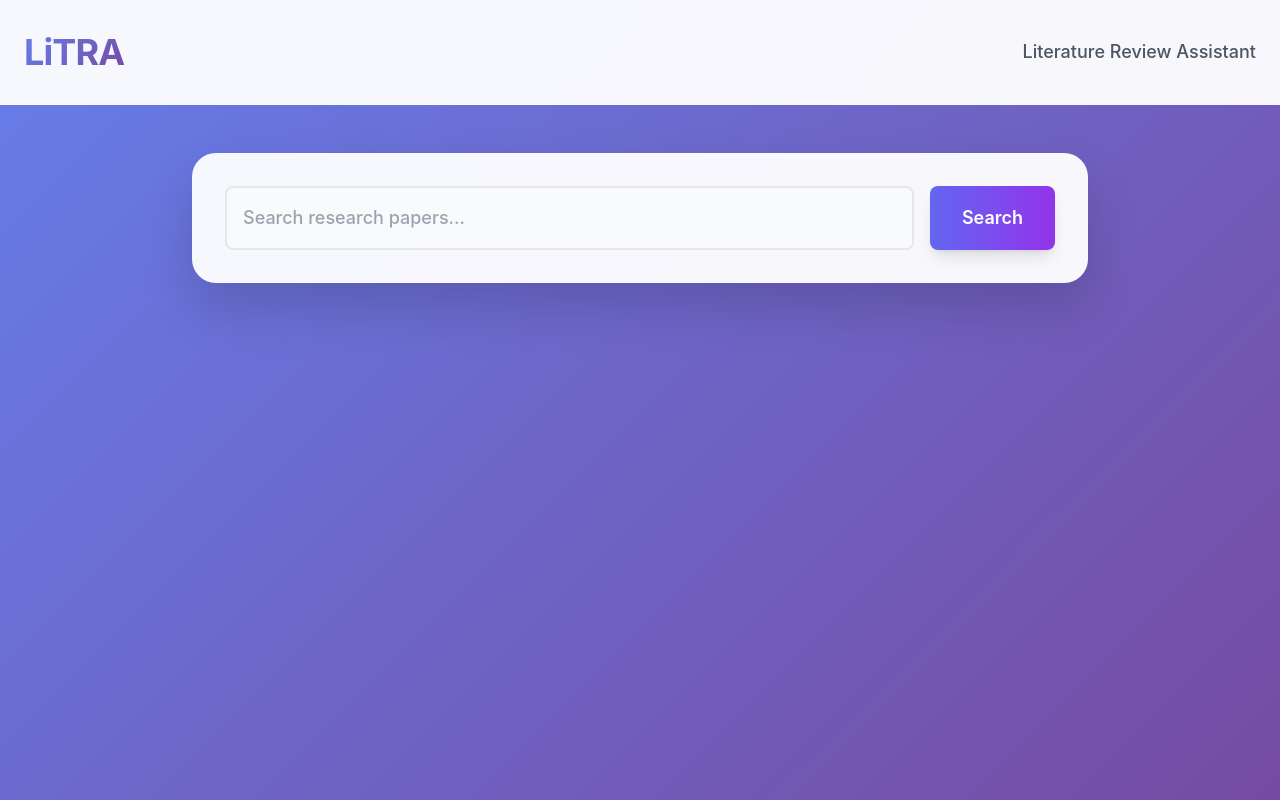
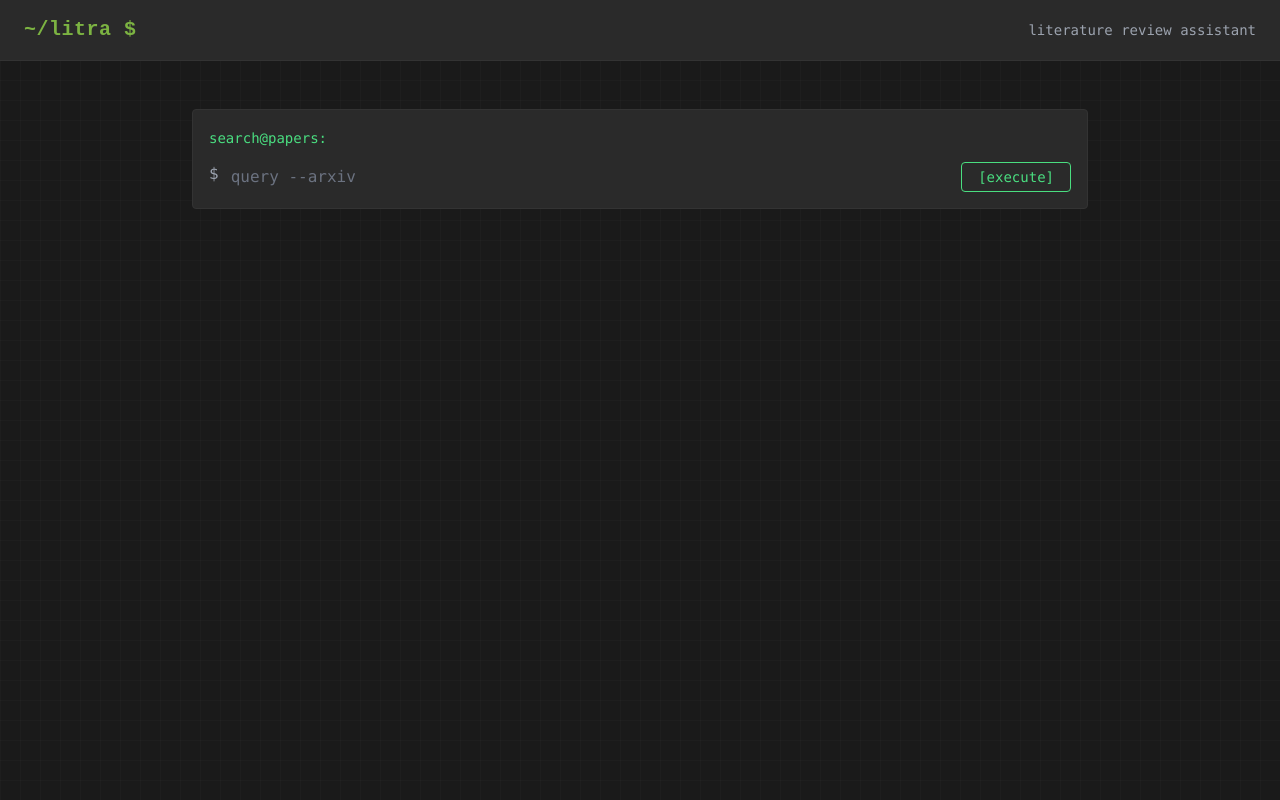
Before and after one commit to troycallen/litra, a Next.js app: page / in a window 1280 px wide. Built offline with nearby package versions, Linux system fonts and the light colour scheme.

Commit message:
switch to terminal/grid style aesthetic

```diff
--- a/pages/index.js
+++ b/pages/index.js
@@ -26,41 +26,45 @@ export default function Home() {
   return (
     <div className="min-h-screen">
       {/* Header */}
-      <header className="modern-header">
-        <div className="max-w-7xl mx-auto px-6 py-8">
+      <header className="terminal-header">
+        <div className="max-w-7xl mx-auto px-6 py-4">
           <div className="flex items-center justify-between">
-            <h1 className="text-4xl font-bold tracking-tight gradient-text">
-              LiTRA
+            <h1 className="text-xl terminal-title tracking-wide">
+              ~/litra $
             </h1>
-            <p className="text-gray-600 text-lg font-medium">Literature Review Assistant</p>
+            <p className="text-gray-400 text-sm font-mono">literature review assistant</p>
           </div>
         </div>
       </header>
 
       <div className="max-w-6xl mx-auto px-6 py-12">
         {/* Search Section */}
-        <div className="mb-12">
+        <div className="mb-8">
           <div className="max-w-4xl mx-auto">
-            <div className="modern-card p-8">
-              <div className="flex gap-4">
+            <div className="terminal-card p-4">
+              <div className="mb-3">
+                <span className="text-green-400 font-mono text-sm">search@papers:</span>
+              </div>
+              <div className="flex gap-3">
+                <span className="text-gray-400 font-mono">$</span>
                 <input
                   type="text"
                   value={query}
                   onChange={(e) => setQuery(e.target.value)}
                   onKeyPress={(e) => e.key === 'Enter' && searchPapers()}
-                  placeholder="Search research papers..."
-                  className="flex-1 p-4 text-lg font-medium text-gray-800 bg-gray-50 border-2 border-gray-200 rounded-lg outline-none transition-all focus:border-indigo-400 focus:ring-2 focus:ring-indigo-100"
+                  placeholder="query --arxiv"
+                  className="flex-1 bg-transparent border-none outline-none text-gray-100 font-mono placeholder-gray-500"
                 />
                 <button
                   onClick={searchPapers}
                   disabled={loading}
-                  className={`px-8 py-4 text-lg font-semibold text-white rounded-lg transition-all ${
+                  className={`px-4 py-1 text-sm font-mono border rounded transition-colors ${
                     loading
-                      ? 'bg-gray-400 cursor-not-allowed opacity-50'
-                      : 'bg-gradient-to-r from-indigo-500 to-purple-600 hover:from-indigo-600 hover:to-purple-700 shadow-lg hover:shadow-xl transform hover:-translate-y-0.5'
+                      ? 'border-gray-600 text-gray-500 cursor-not-allowed'
+                      : 'border-green-400 text-green-400 hover:bg-green-400 hover:bg-opacity-20'
                   }`}
                 >
-                  {loading ? 'Searching...' : 'Search'}
+                  {loading ? '[searching...]' : '[execute]'}
                 </button>
               </div>
             </div>
@@ -68,53 +72,58 @@ export default function Home() {
         </div>
 
         {/* Results */}
-        <div className="space-y-8">
+        <div className="space-y-4">
           {papers.length > 0 && (
-            <div className="modern-card overflow-hidden">
-              <div className="px-8 py-6 bg-gradient-to-r from-indigo-50 to-purple-50 border-b border-indigo-100">
-                <h2 className="text-2xl font-bold gradient-text">Found {papers.length} papers</h2>
+            <div className="terminal-card overflow-hidden">
+              <div className="px-4 py-3 border-b border-gray-700">
+                <h2 className="text-sm font-mono text-yellow-400">// found {papers.length} results</h2>
               </div>
-              <div className="divide-y" style={{ borderColor: 'rgba(226, 232, 240, 0.3)' }}>
+              <div className="divide-y divide-gray-700">
                 {papers.map((paper, index) => (
                   <div key={index}>
                     {/* Paper Card */}
                     <div
-                      className="px-8 py-6 cursor-pointer transition-all duration-300 group bg-white bg-opacity-80 border-l-4 border-transparent hover:bg-gradient-to-r hover:from-indigo-50 hover:to-purple-50 hover:border-indigo-400 hover:transform hover:translate-x-1"
+                      className="px-4 py-4 cursor-pointer transition-colors hover:bg-gray-800 border-l-2 border-transparent hover:border-green-400"
                       onClick={() => {
                         console.log('Paper clicked:', paper.title)
                         setExpandedPaper(expandedPaper?.title === paper.title ? null : paper)
                       }}
                     >
-                      <h3 className="text-lg font-semibold text-gray-900 group-hover:text-indigo-700 transition-colors leading-tight mb-3">
-                        {paper.title}
-                      </h3>
-                      <div className="flex items-center gap-4 text-sm text-gray-600">
-                        <span className="font-medium">{paper.authors}</span>
-                        <span className="text-gray-400">•</span>
-                        <span>{new Date(paper.publishedDate).toLocaleDateString()}</span>
+                      <div className="flex items-start gap-3">
+                        <span className="text-green-400 font-mono text-sm mt-1">[{index + 1}]</span>
+                        <div className="flex-1 min-w-0">
+                          <h3 className="text-sm font-mono text-gray-100 hover:text-green-400 transition-colors leading-tight mb-2">
+                            {paper.title}
+                          </h3>
+                          <div className="flex items-center gap-4 text-xs text-gray-400 font-mono">
+                            <span>by: {paper.authors}</span>
+                            <span>|</span>
+                            <span>{new Date(paper.publishedDate).toLocaleDateString()}</span>
+                          </div>
+                        </div>
                       </div>
                     </div>
 
                     {/* Expanded Details */}
                     {expandedPaper?.title === paper.title && (
-                      <div className="px-10 py-10 bg-gradient-to-r from-indigo-25 to-purple-25 border-t border-indigo-200">
-                        <div className="space-y-8">
+                      <div className="px-4 py-4 bg-gray-900 border-t border-gray-700">
+                        <div className="space-y-4">
                           {/* Full Abstract */}
                           <div>
-                            <h4 className="text-2xl font-bold gradient-text mb-6">Abstract</h4>
-                            <p className="text-gray-700 leading-relaxed text-lg">{paper.abstract}</p>
+                            <div className="text-xs font-mono text-yellow-400 mb-2">// abstract:</div>
+                            <p className="text-sm text-gray-300 leading-relaxed font-mono pl-4 border-l-2 border-gray-600">{paper.abstract}</p>
                           </div>
 
                           {/* Actions */}
-                          <div className="flex gap-4">
-                            <button className="px-8 py-4 font-semibold transition-all shadow-lg bg-white bg-opacity-90 border-2 border-indigo-200 text-gray-600 rounded-2xl hover:bg-indigo-50 hover:border-indigo-300 hover:transform hover:-translate-y-1 hover:shadow-xl">
-                              🔍 Extract Concepts
+                          <div className="flex gap-3 flex-wrap pt-2">
+                            <button className="px-3 py-1 text-xs font-mono border border-blue-400 text-blue-400 hover:bg-blue-400 hover:bg-opacity-20 transition-colors">
+                              --extract-concepts
                             </button>
-                            <button className="px-8 py-4 font-semibold transition-all shadow-lg bg-white bg-opacity-90 border-2 border-indigo-200 text-gray-600 rounded-2xl hover:bg-indigo-50 hover:border-indigo-300 hover:transform hover:-translate-y-1 hover:shadow-xl">
-                              🔗 Find Related
+                            <button className="px-3 py-1 text-xs font-mono border border-yellow-400 text-yellow-400 hover:bg-yellow-400 hover:bg-opacity-20 transition-colors">
+                              --find-related
                             </button>
-                            <button className="px-8 py-4 font-semibold transition-all shadow-lg bg-gradient-to-r from-indigo-500 to-purple-600 text-white rounded-2xl hover:from-indigo-600 hover:to-purple-700 hover:transform hover:-translate-y-1 hover:shadow-xl">
-                              ✨ Add to Graph
+                            <button className="px-3 py-1 text-xs font-mono border border-green-400 text-green-400 hover:bg-green-400 hover:bg-opacity-20 transition-colors">
+                              --add-to-graph
                             </button>
                           </div>
                         </div>
@@ -127,8 +136,8 @@ export default function Home() {
           )}
 
           {papers.length === 0 && query && !loading && (
-            <div className="modern-card px-6 py-8 text-center">
-              <p className="text-gray-600">No papers found for <span className="font-medium gradient-text">"{query}"</span></p>
+            <div className="terminal-card px-4 py-6 text-center">
+              <p className="text-gray-400 font-mono text-sm">// no results found for <span className="text-red-400">"{query}"</span></p>
             </div>
           )}
 
--- a/styles/globals.css
+++ b/styles/globals.css
@@ -25,35 +25,47 @@
   }
 }
 
-/* Custom gradient colors */
-.from-indigo-25 { --tw-gradient-from: #f8faff; }
-.to-purple-25 { --tw-gradient-to: #faf8ff; }
-.bg-indigo-25 { background-color: #f8faff; }
-.bg-purple-25 { background-color: #faf8ff; }
-
-/* Force modern styles */
-body {
-  background: linear-gradient(135deg, #667eea 0%, #764ba2 100%) !important;
-  min-height: 100vh;
+/* Terminal dark theme colors */
+:root {
+  --terminal-bg: #1a1a1a;
+  --terminal-card: #2a2a2a;
+  --terminal-border: #333333;
+  --terminal-green: #7cb342;
+  --terminal-yellow: #ffc107;
+  --terminal-red: #ff6b6b;
+  --terminal-blue: #42a5f5;
+  --terminal-text: #e0e0e0;
+  --terminal-text-dim: #888888;
+  --terminal-text-bright: #ffffff;
 }
 
-.modern-header {
-  background: rgba(255, 255, 255, 0.95) !important;
-  backdrop-filter: blur(10px);
-  border-bottom: 1px solid rgba(255, 255, 255, 0.2) !important;
+/* Terminal theme */
+body {
+  background-color: var(--terminal-bg) !important;
+  min-height: 100vh;
+  color: var(--terminal-text);
+  font-family: 'Fira Code', 'SF Mono', Monaco, 'Cascadia Code', 'Roboto Mono', Consolas, 'Courier New', monospace !important;
+  background-image:
+    linear-gradient(90deg, rgba(255,255,255,0.02) 1px, transparent 1px),
+    linear-gradient(rgba(255,255,255,0.02) 1px, transparent 1px);
+  background-size: 20px 20px;
 }
 
-.gradient-text {
-  background: linear-gradient(135deg, #667eea 0%, #764ba2 100%) !important;
-  -webkit-background-clip: text !important;
-  -webkit-text-fill-color: transparent !important;
-  background-clip: text !important;
+.terminal-header {
+  background-color: var(--terminal-card) !important;
+  border-bottom: 1px solid var(--terminal-border) !important;
+  box-shadow: none;
 }
 
-.modern-card {
-  background: rgba(255, 255, 255, 0.95) !important;
-  backdrop-filter: blur(10px);
-  border-radius: 24px !important;
-  border: 1px solid rgba(255, 255, 255, 0.3) !important;
-  box-shadow: 0 25px 50px rgba(0, 0, 0, 0.15) !important;
+.terminal-title {
+  color: var(--terminal-green) !important;
+  font-weight: 700;
+  font-family: monospace;
 }
+
+.terminal-card {
+  background-color: var(--terminal-card) !important;
+  border: 1px solid var(--terminal-border) !important;
+  border-radius: 4px !important;
+  box-shadow: none !important;
+}
```
